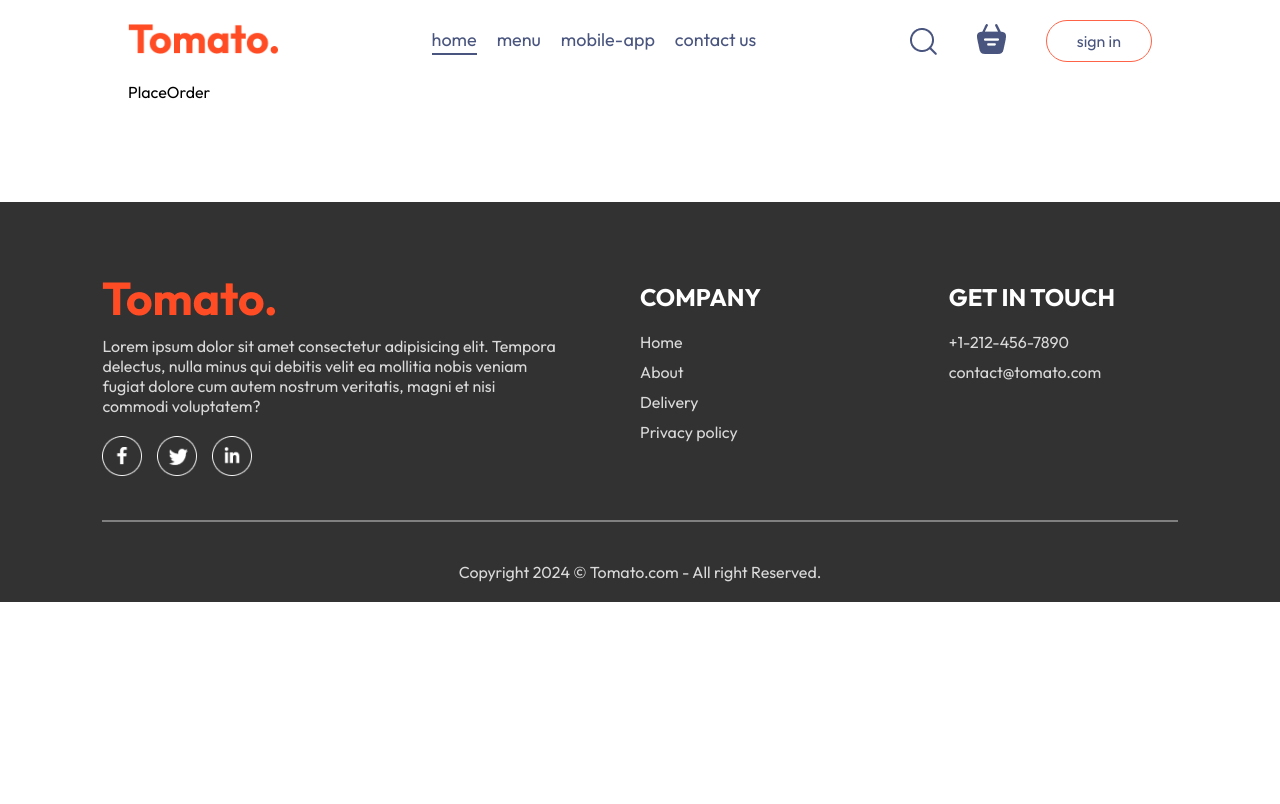
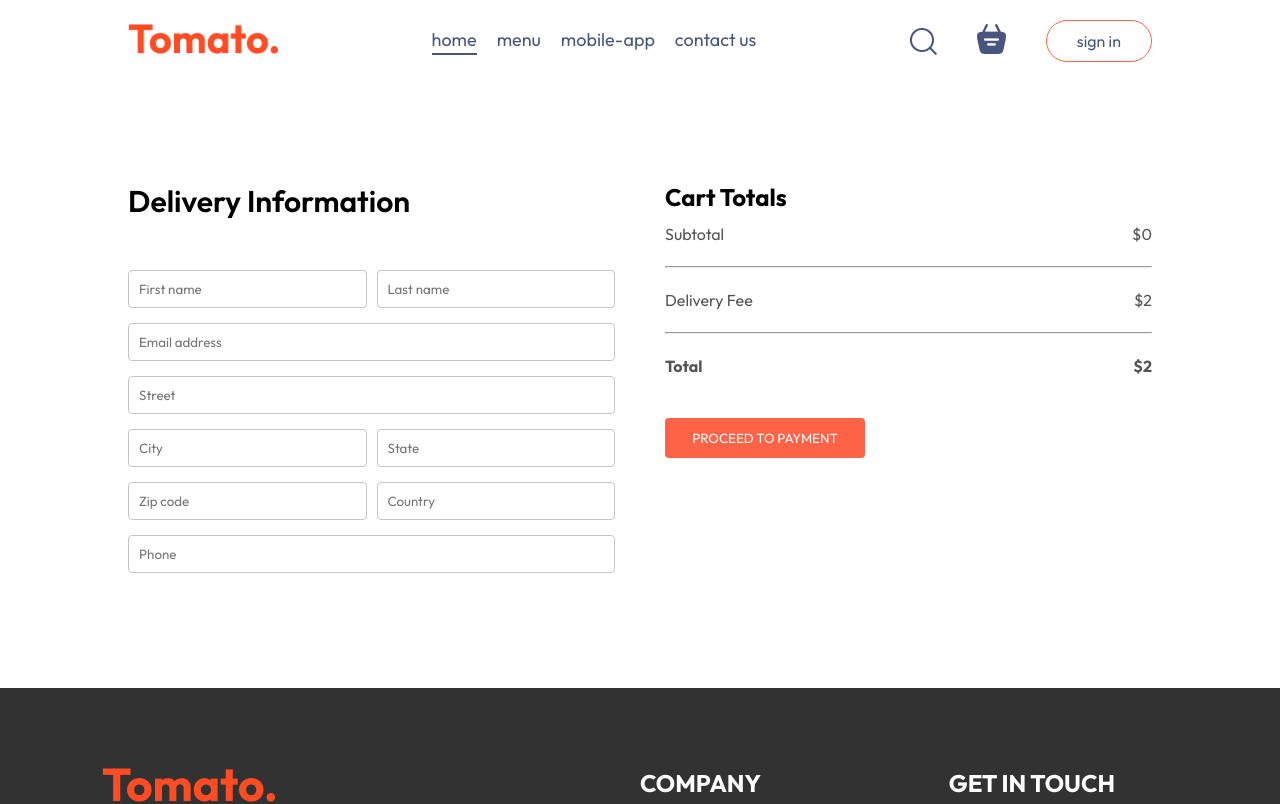
Before and after one commit to phidabezt/food-del, a React (Vite) app in the folder frontend/: page /order in a window 1280 px wide. Shown: the top 804 px of the page. Built offline with nearby package versions, Linux system fonts and the light colour scheme.

Commit message:
finish frontend

```diff
--- a/frontend/src/pages/Cart/Cart.jsx
+++ b/frontend/src/pages/Cart/Cart.jsx
@@ -1,9 +1,12 @@
 import { useContext } from 'react'
+import { useNavigate } from 'react-router-dom'
 import { StoreContext } from '../../context/StoreContext'
 import './Cart.scss'
 
 const Cart = () => {
-  const { cartItems, food_list, removeFromCart, getTotalCartAmount } = useContext(StoreContext)
+  const { cartItems, food_list, removeFromCart, getTotalCartAmount } =
+    useContext(StoreContext)
+  const navigate = useNavigate()
 
   return (
     <div className='cart'>
@@ -52,14 +55,16 @@
           <hr />
           <div className='cart__details'>
             <p>Delivery Fee</p>
-            <p>${2}</p>
+            <p>${getTotalCartAmount() === 0 ? 0 : 2}</p>
           </div>
           <hr />
           <div className='cart__details'>
             <b>Total</b>
-            <b>${getTotalCartAmount() + 2}</b>
+            <b>${getTotalCartAmount() === 0 ? 0 : getTotalCartAmount() + 2}</b>
           </div>
-          <button>PROCEED TO CHECKOUT</button>
+          <button onClick={() => navigate('/order')}>
+            PROCEED TO CHECKOUT
+          </button>
         </div>
 
         <div className='cart__promocode'>
--- a/frontend/src/pages/Cart/Cart.scss
+++ b/frontend/src/pages/Cart/Cart.scss
@@ -44,7 +44,7 @@
     display: flex;
     flex: 1;
     flex-direction: column;
-    gap: 20px;
+    gap: 12px;
 
     hr {
       margin: 10px 0;
--- a/frontend/src/pages/PlaceOrder/PlaceOrder.jsx
+++ b/frontend/src/pages/PlaceOrder/PlaceOrder.jsx
@@ -1,9 +1,51 @@
-import React from 'react'
-import "./PlaceOrder.scss"
+import { useContext } from 'react'
+import { StoreContext } from '../../context/StoreContext'
+import './PlaceOrder.scss'
 
 const PlaceOrder = () => {
+  const { getTotalCartAmount } = useContext(StoreContext)
+
   return (
-    <div>PlaceOrder</div>
+    <form className='place-order'>
+      <div className='place-order__left'>
+        <p className='place-order__title'>Delivery Information</p>
+        <div className='place-order__fields'>
+          <input type='text' placeholder='First name' />
+          <input type='text' placeholder='Last name' />
+        </div>
+        <input type='email' placeholder='Email address' />
+        <input type='text' placeholder='Street' />
+        <div className='place-order__fields'>
+          <input type='text' placeholder='City' />
+          <input type='text' placeholder='State' />
+        </div>
+        <div className='place-order__fields'>
+          <input type='text' placeholder='Zip code' />
+          <input type='text' placeholder='Country' />
+        </div>
+        <input type='text' placeholder='Phone' />
+      </div>
+      <div className='place-order__right'>
+        <div className='cart__total'>
+          <h2>Cart Totals</h2>
+          <div className='cart__details'>
+            <p>Subtotal</p>
+            <p>${getTotalCartAmount()}</p>
+          </div>
+          <hr />
+          <div className='cart__details'>
+            <p>Delivery Fee</p>
+            <p>${2}</p>
+          </div>
+          <hr />
+          <div className='cart__details'>
+            <b>Total</b>
+            <b>${getTotalCartAmount() + 2}</b>
+          </div>
+          <button>PROCEED TO PAYMENT</button>
+        </div>
+      </div>
+    </form>
   )
 }
 
--- a/frontend/src/pages/PlaceOrder/PlaceOrder.scss
+++ b/frontend/src/pages/PlaceOrder/PlaceOrder.scss
@@ -0,0 +1,46 @@
+.place-order {
+  display: flex;
+  align-items: start;
+  justify-content: space-between;
+  gap: 50px;
+  margin-top: 100px;
+
+  &__left {
+    width: 100%;
+    max-width: max(30%, 500px);
+  }
+
+  &__title {
+    font-size: 30px;
+    font-weight: 600;
+    margin-bottom: 50px;
+  }
+
+  input {
+    margin-bottom: 15px;
+    width: 100%;
+    padding: 10px;
+    border: 1px solid #c5c5c5;
+    border-radius: 4px;
+    outline-color: tomato;
+  }
+
+  &__fields {
+    display: flex;
+    gap: 10px;
+  }
+
+  &__right {
+    width: 100%;
+    max-width: max(40%, 500px);
+  }
+
+  button {
+    margin-top: 30px;
+  }
+
+  @media (max-width: 750px) {
+    flex-direction: column;
+    align-items: center;
+  }
+}
```
